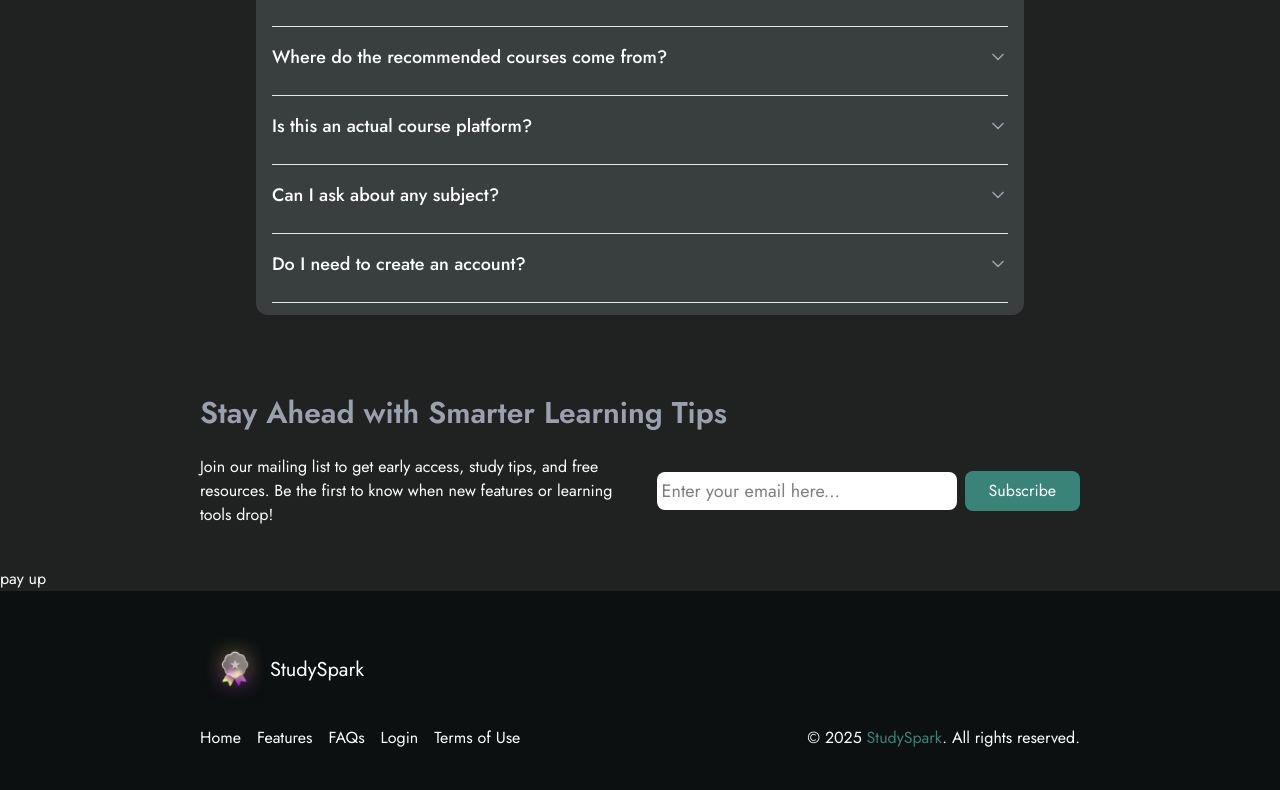
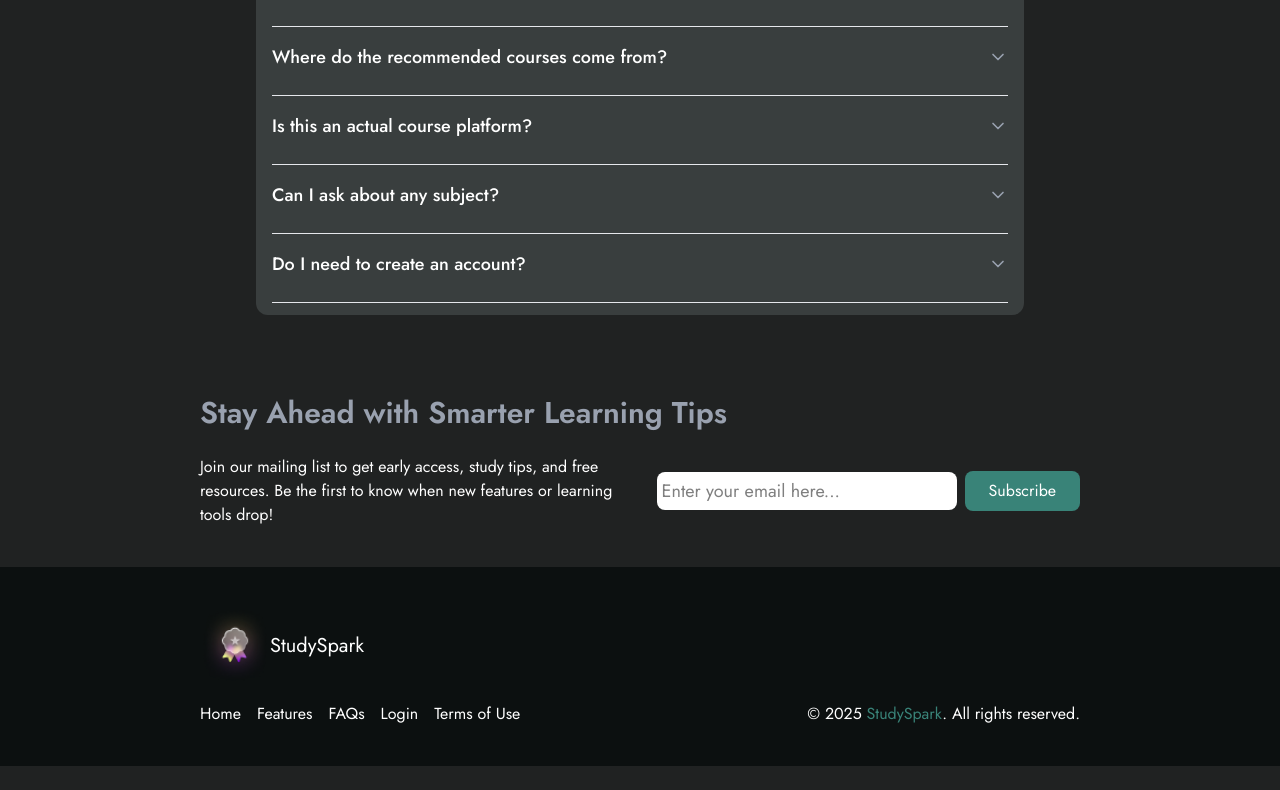
Before and after one commit to Nnamdi-Uzoigwe/StudySpark-App, a Next.js app: page / in a window 1280 px wide. Shown: the part 2140-2930 px from the top of the page. After the commit the page ends 2906 px from the top, so only its background shows below. Built offline with nearby package versions, Linux system fonts and the light colour scheme; no server answers.

Commit message:
new commit

```diff
--- a/app/page.tsx
+++ b/app/page.tsx
@@ -14,7 +14,6 @@ export default function Home() {
          <Testimonials />
          <Faq />
          <Subscribe />
-         <h2 className="text-white">pay up</h2>
     </div>
   );
 }
```
